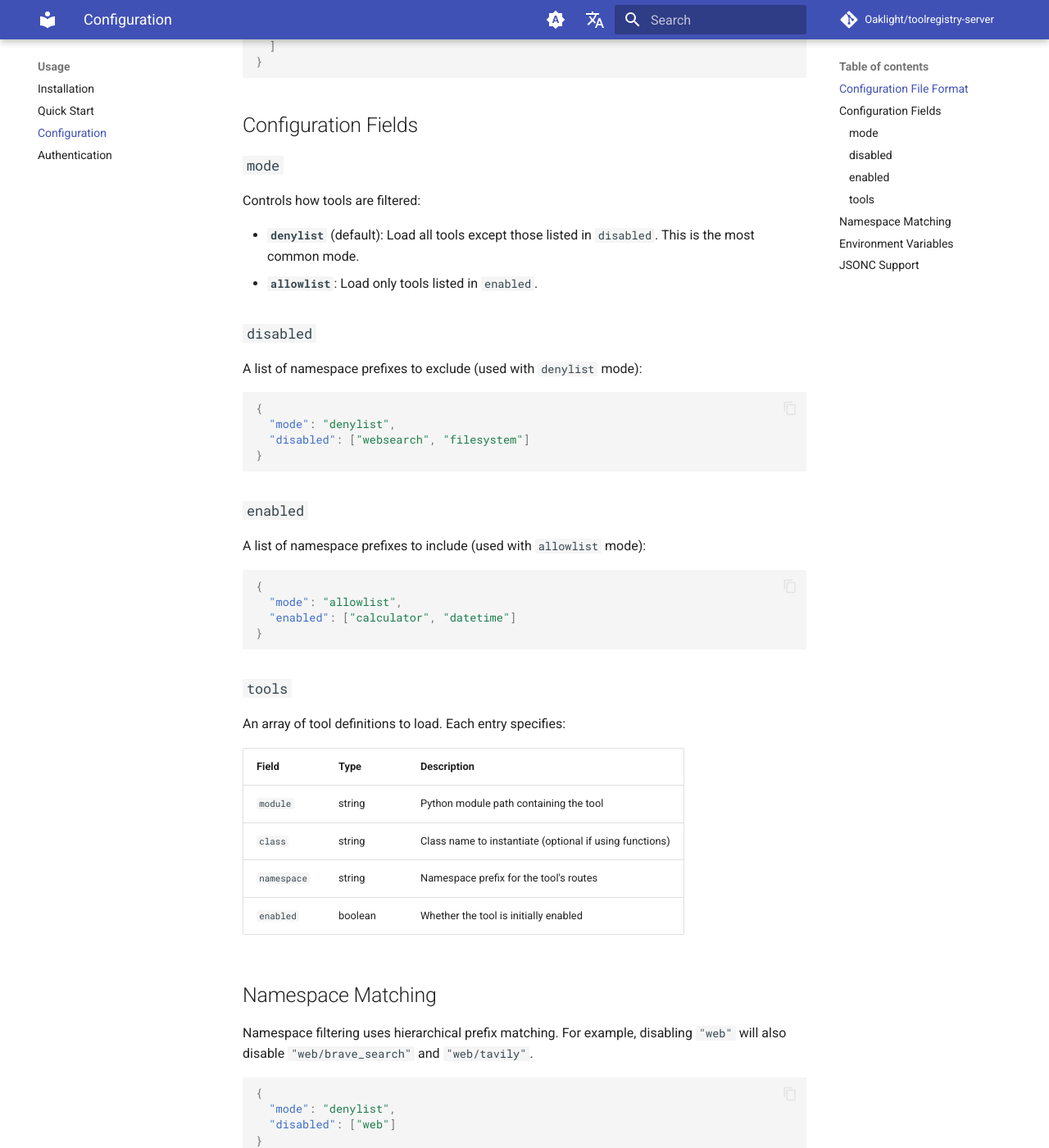
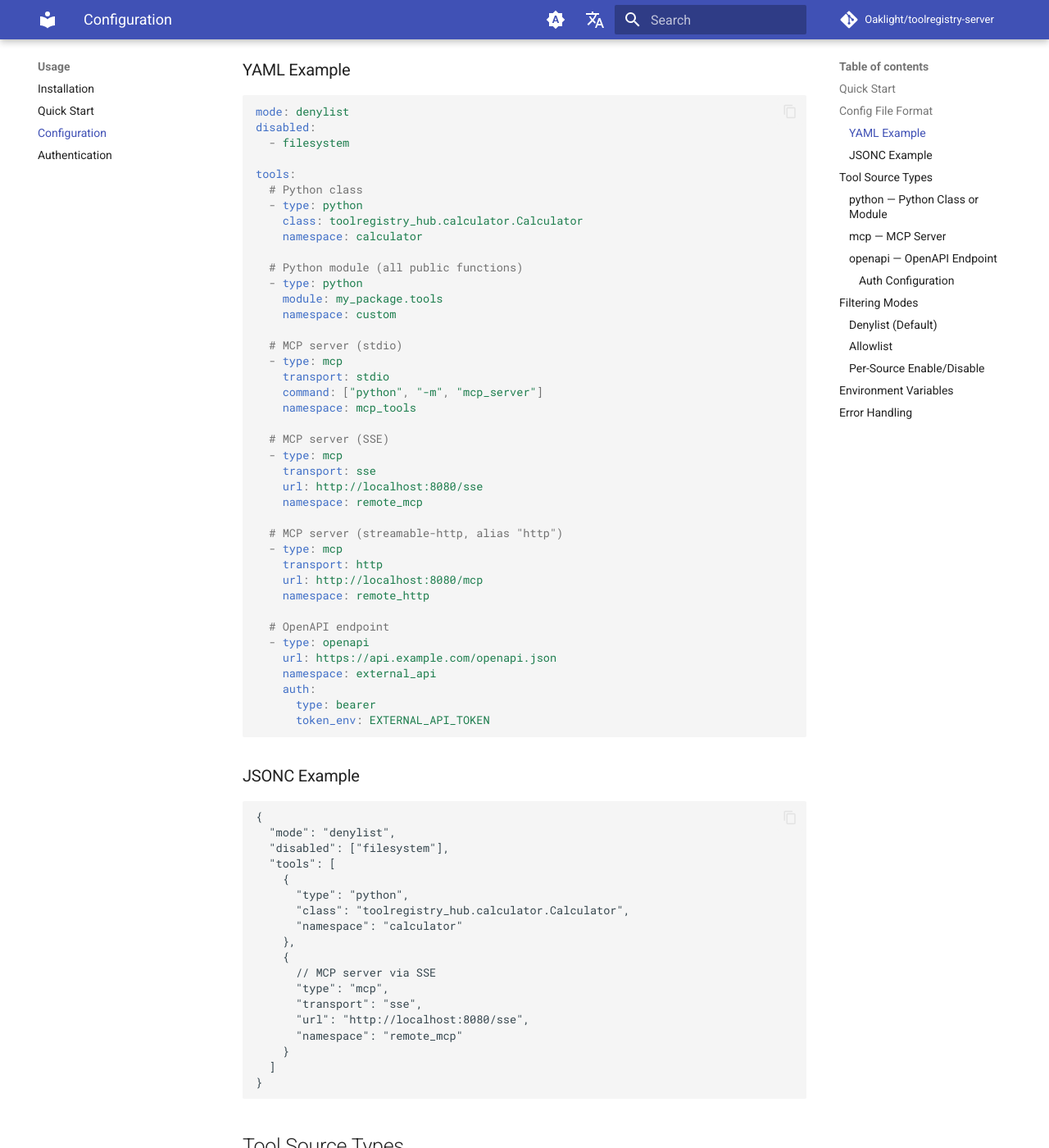
Before and after one commit to Oaklight/toolregistry-server, an MkDocs documentation site: the page built from docs/usage/configuration.md, in a window 1280 px wide and 1400 px high, scrolled down 657 px. Shown: the whole window at 82% size. Built offline with MkDocs 1.6.1 and Material for MkDocs 9.7.7, drawn with Linux system fonts in a browser that asks for light colours; comment, search, counter and statistics services are not loaded; some of the changed text lies outside the part shown.

Commit message:
docs: rewrite configuration guide for unified config system
Cover all three source types (python, mcp, openapi), YAML support,
auth config, filtering modes, per-source enable/disable, and env vars.

````diff
--- a/docs/usage/configuration.md
+++ b/docs/usage/configuration.md
@@ -1,85 +1,197 @@
 # Configuration
 
-The CLI uses JSON or JSONC (JSON with comments) configuration files to define which tools to load and how to serve them.
+The CLI loads tool sources from JSONC or YAML configuration files. Three source types are supported: Python classes/modules, MCP servers, and OpenAPI endpoints.
 
-## Configuration File Format
+Configuration parsing is powered by `toolregistry.config.load_config()` from the [ToolRegistry](https://toolregistry.readthedocs.io/en/latest/usage/configuration/) core library.
 
-```json
+## Quick Start
+
+```bash
+# JSONC config
+toolregistry-server openapi --config tools.jsonc
+
+# YAML config
+toolregistry-server mcp --config tools.yaml
+```
+
+## Config File Format
+
+Both JSONC (`.json`, `.jsonc`) and YAML (`.yaml`, `.yml`) formats are supported. The format is auto-detected from the file extension.
+
+### YAML Example
+
+```yaml
+mode: denylist
+disabled:
+  - filesystem
+
+tools:
+  # Python class
+  - type: python
+    class: toolregistry_hub.calculator.Calculator
+    namespace: calculator
+
+  # Python module (all public functions)
+  - type: python
+    module: my_package.tools
+    namespace: custom
+
+  # MCP server (stdio)
+  - type: mcp
+    transport: stdio
+    command: ["python", "-m", "mcp_server"]
+    namespace: mcp_tools
+
+  # MCP server (SSE)
+  - type: mcp
+    transport: sse
+    url: http://localhost:8080/sse
+    namespace: remote_mcp
+
+  # MCP server (streamable-http, alias "http")
+  - type: mcp
+    transport: http
+    url: http://localhost:8080/mcp
+    namespace: remote_http
+
+  # OpenAPI endpoint
+  - type: openapi
+    url: https://api.example.com/openapi.json
+    namespace: external_api
+    auth:
+      type: bearer
+      token_env: EXTERNAL_API_TOKEN
+```
+
+### JSONC Example
+
+```jsonc
 {
   "mode": "denylist",
-  "disabled": [],
-  "enabled": [],
+  "disabled": ["filesystem"],
   "tools": [
     {
-      "module": "toolregistry_hub.calculator",
-      "class": "Calculator",
-      "namespace": "calculator",
-      "enabled": true
+      "type": "python",
+      "class": "toolregistry_hub.calculator.Calculator",
+      "namespace": "calculator"
     },
     {
-      "module": "toolregistry_hub.datetime_tool",
-      "class": "DateTime",
-      "namespace": "datetime",
-      "enabled": true
+      // MCP server via SSE
+      "type": "mcp",
+      "transport": "sse",
+      "url": "http://localhost:8080/sse",
+      "namespace": "remote_mcp"
     }
   ]
 }
 ```
 
-## Configuration Fields
+## Tool Source Types
 
-### `mode`
+### `python` — Python Class or Module
 
-Controls how tools are filtered:
+| Field | Type | Required | Description |
+|-------|------|----------|-------------|
+| `type` | `"python"` | Yes | Source type identifier |
+| `class` | string | One of `class`/`module` | Fully-qualified class path (e.g. `"pkg.Calculator"`) |
+| `module` | string | One of `class`/`module` | Fully-qualified module path (e.g. `"pkg.tools"`) |
+| `namespace` | string | No | Namespace for registered tools |
+| `enabled` | bool | No | Per-source enable/disable (default: `true`) |
 
-- **`denylist`** (default): Load all tools except those listed in `disabled`. This is the most common mode.
-- **`allowlist`**: Load only tools listed in `enabled`.
+When `class` is specified, the server instantiates the class and calls `register_from_class()`. When `module` is specified, the server registers all public callables from the module.
 
-### `disabled`
+!!! note "Legacy Format"
+    The legacy format `{"module": "pkg", "class": "Cls"}` (without `type` field) is still supported. The type is inferred as `"python"` and `class_path` is combined as `"pkg.Cls"`.
 
-A list of namespace prefixes to exclude (used with `denylist` mode):
+### `mcp` — MCP Server
 
-```json
-{
-  "mode": "denylist",
-  "disabled": ["websearch", "filesystem"]
-}
+| Field | Type | Required | Description |
+|-------|------|----------|-------------|
+| `type` | `"mcp"` | Yes | Source type identifier |
+| `transport` | string | Yes | `"stdio"`, `"sse"`, `"streamable-http"`, or `"http"` |
+| `command` | string or list | stdio only | Command to start the server |
+| `url` | string | sse/http only | Server URL |
+| `env` | dict | No | Environment variables for stdio subprocess |
+| `headers` | dict | No | HTTP headers for network transports |
+| `namespace` | string | No | Namespace for registered tools |
+| `persistent` | bool | No | Keep connection alive (default: `true`) |
+| `enabled` | bool | No | Per-source enable/disable (default: `true`) |
+
+!!! tip "`http` Alias"
+    `transport: "http"` is a shorthand for `"streamable-http"` and is normalized internally.
+
+!!! warning "Error Handling"
+    If an MCP server is unreachable at startup, the server logs a warning and continues loading other sources. The tools from that source will not be available.
+
+### `openapi` — OpenAPI Endpoint
+
+| Field | Type | Required | Description |
+|-------|------|----------|-------------|
+| `type` | `"openapi"` | Yes | Source type identifier |
+| `url` | string | Yes | URL to the OpenAPI spec |
+| `namespace` | string | No | Namespace for registered tools |
+| `auth` | object | No | Authentication configuration |
+| `base_url` | string | No | Override `servers[0].url` from spec |
+| `enabled` | bool | No | Per-source enable/disable (default: `true`) |
+
+#### Auth Configuration
+
+| Field | Type | Default | Description |
+|-------|------|---------|-------------|
+| `type` | string | `"bearer"` | `"bearer"` or `"header"` |
+| `token` | string | — | Literal token value |
+| `token_env` | string | — | Environment variable name (resolved at parse time) |
+| `header_name` | string | `"Authorization"` | Custom header name (for `type: "header"`) |
+
+If both `token_env` and `token` are specified, `token_env` takes precedence.
+
+## Filtering Modes
+
+### Denylist (Default)
+
+All sources are loaded **except** those whose namespace matches a pattern in `disabled`:
+
+```yaml
+mode: denylist
+disabled:
+  - filesystem
+  - web/dangerous
 ```
 
-### `enabled`
+### Allowlist
 
-A list of namespace prefixes to include (used with `allowlist` mode):
+**Only** sources whose namespace matches a pattern in `enabled` are loaded:
 
-```json
-{
-  "mode": "allowlist",
-  "enabled": ["calculator", "datetime"]
-}
+```yaml
+mode: allowlist
+enabled:
+  - calculator
+  - api
 ```
 
-### `tools`
+Namespace matching is hierarchical: pattern `"web"` matches `"web/brave_search"`.
 
-An array of tool definitions to load. Each entry specifies:
+### Per-Source Enable/Disable
 
-| Field | Type | Description |
-|-------|------|-------------|
-| `module` | string | Python module path containing the tool |
-| `class` | string | Class name to instantiate (optional if using functions) |
-| `namespace` | string | Namespace prefix for the tool's routes |
-| `enabled` | boolean | Whether the tool is initially enabled |
+Individual sources can be temporarily disabled with `enabled: false`, regardless of the filtering mode. This is useful for debugging or temporarily taking a source offline without removing it from the config:
 
-## Namespace Matching
+```yaml
+tools:
+  - type: python
+    class: toolregistry_hub.calculator.Calculator
+    namespace: calculator
 
-Namespace filtering uses hierarchical prefix matching. For example, disabling `"web"` will also disable `"web/brave_search"` and `"web/tavily"`.
+  - type: mcp
+    transport: sse
+    url: http://localhost:8080/sse
+    namespace: remote_mcp
+    enabled: false  # temporarily disabled
 
-```json
-{
-  "mode": "denylist",
-  "disabled": ["web"]
-}
+  - type: openapi
+    url: https://api.example.com/openapi.json
+    namespace: external_api
+    enabled: false  # skip until API key is configured
 ```
-
-This disables all tools under the `web` namespace hierarchy.
 
 ## Environment Variables
 
@@ -88,41 +200,23 @@ The CLI supports loading environment variables from `.env` files:
 ```bash
 # .env
 BRAVE_API_KEY=your-key-here
-TAVILY_API_KEY=your-key-here
+EXTERNAL_API_TOKEN=your-token-here
 ```
 
 ```bash
 # Load from default .env file
-toolregistry-server openapi --config config.json
+toolregistry-server openapi --config config.yaml
 
 # Load from custom .env file
-toolregistry-server openapi --config config.json --env-file .env.production
+toolregistry-server openapi --config config.yaml --env /path/to/.env
 
 # Skip .env loading
-toolregistry-server openapi --config config.json --no-env
+toolregistry-server openapi --config config.yaml --no-env
 ```
 
-## JSONC Support
+## Error Handling
 
-Configuration files support JSON with Comments (JSONC), allowing inline documentation:
-
-```jsonc
-{
-  // Operating mode: "denylist" or "allowlist"
-  "mode": "denylist",
-
-  // Namespaces to exclude
-  "disabled": [
-    "filesystem"  // Disable filesystem tools in production
-  ],
-
-  "tools": [
-    {
-      "module": "toolregistry_hub.calculator",
-      "class": "Calculator",
-      "namespace": "calculator",
-      "enabled": true  // Always available
-    }
-  ]
-}
-```
+- **File not found** — the server exits with an error message
+- **Invalid config** (bad mode, missing fields, unknown type) — the server exits with a descriptive error
+- **Unreachable MCP/OpenAPI source** — the server logs a warning and continues loading other sources
+- **Invalid Python module/class** — the server logs a warning and continues
````
